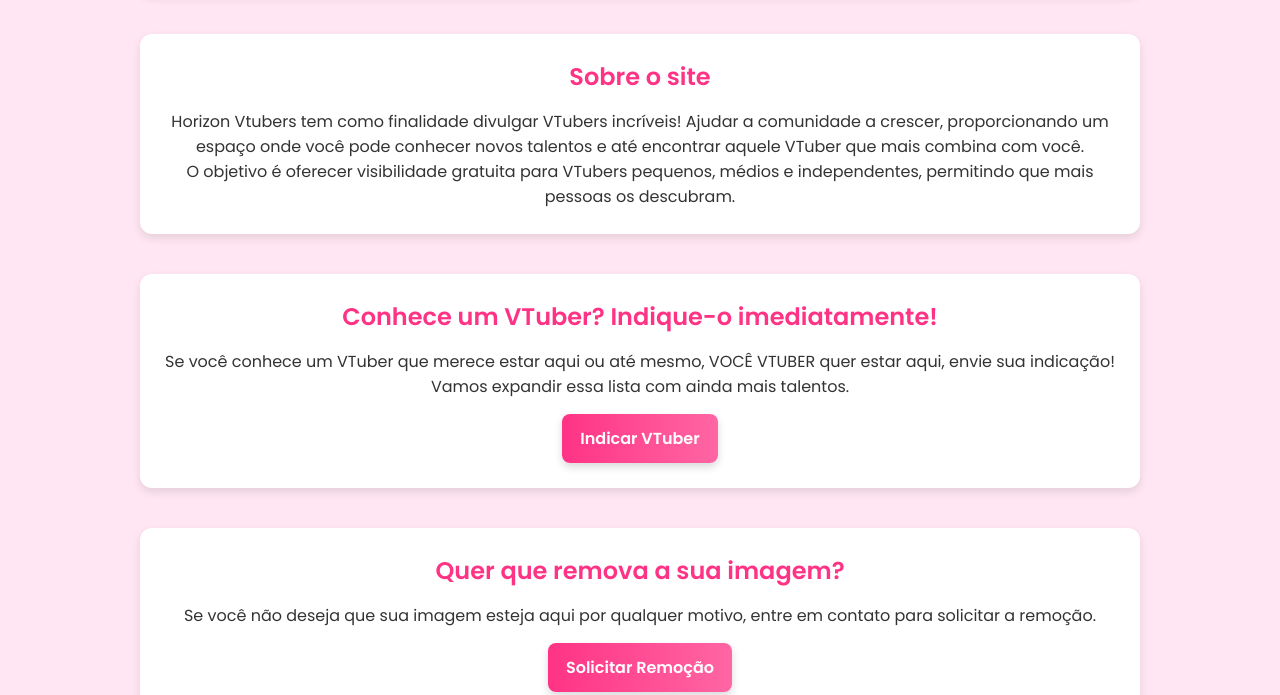
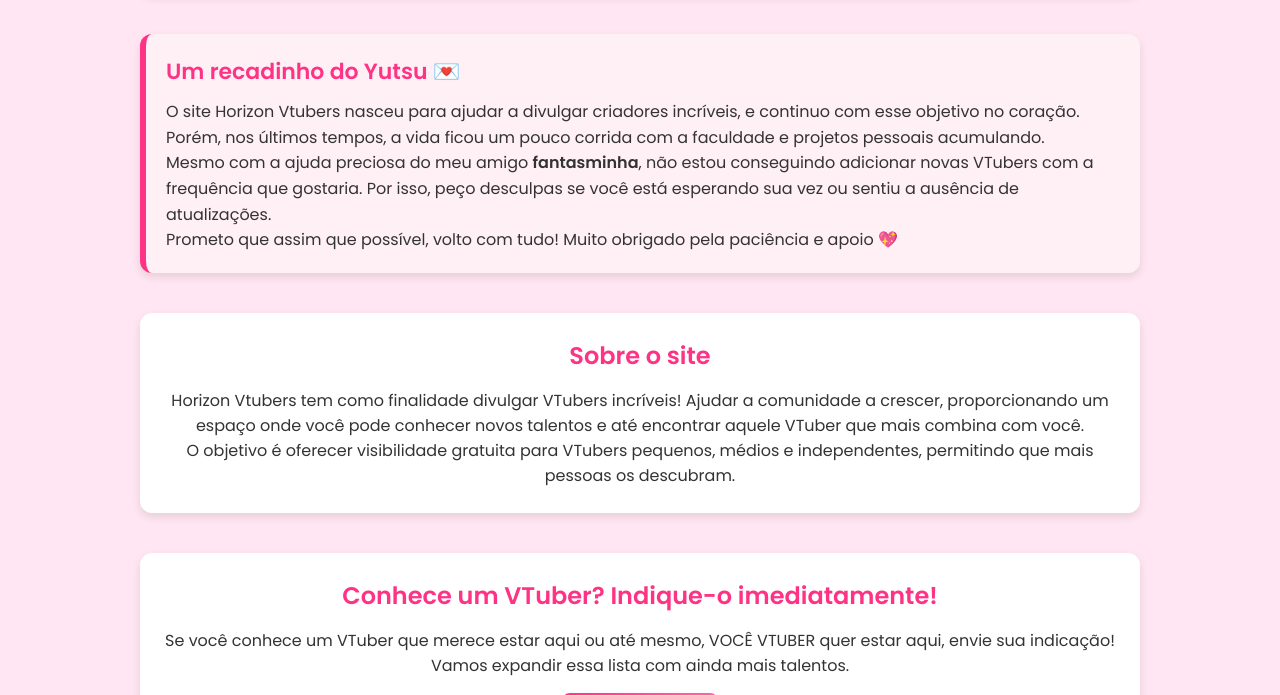
Before and after one commit to Excalibur757/Horizon_Vtubers, a plain HTML site: page index.html in a window 1280 px wide. Shown: the part 405-1100 px from the top of the page. Drawn offline with Linux system fonts and the light colour scheme.

Commit message:
Atualização e Desculpas

```diff
--- a/css/styles.css
+++ b/css/styles.css
@@ -81,6 +81,23 @@
     font-size: 24px;
     color: #ff3385;
     margin-bottom: 15px;
+}
+
+.aviso-desculpa {
+    background-color: #fff0f5;
+    border-left: 6px solid #ff3385;
+    padding: 20px;
+    margin: 40px auto;
+    width: 100%;
+    text-align: left;
+    font-size: 16px;
+    line-height: 1.6;
+    border-radius: 12px;
+}
+.aviso-desculpa h2 {
+    color: #ff3385;
+    font-size: 22px;
+    margin-bottom: 10px;
 }
 
 /* Área de novos VTubers */
--- a/index.html
+++ b/index.html
@@ -20,7 +20,7 @@
         </nav>
     </header>
     <main>
-        <p class="ultima-atualizacao">Última atualização: 10/04/2025</p>
+        <p class="ultima-atualizacao">Última atualização: 23/04/2025</p>
         <!-- Novos VTubers adicionados -->
         <section class="novos-vtubers">
             <h2>Novos VTubers Adicionados!</h2>
@@ -38,6 +38,13 @@
                     <img src="/assets/haru.png" alt="Sayuri">
                 </a>
             </div>
+        </section>
+
+        <section class="aviso-desculpa">
+            <h2>Um recadinho do Yutsu 💌</h2>
+            <p>O site Horizon Vtubers nasceu para ajudar a divulgar criadores incríveis, e continuo com esse objetivo no coração. Porém, nos últimos tempos, a vida ficou um pouco corrida com a faculdade e projetos pessoais acumulando.</p>
+            <p>Mesmo com a ajuda preciosa do meu amigo <strong>fantasminha</strong>, não estou conseguindo adicionar novas VTubers com a frequência que gostaria. Por isso, peço desculpas se você está esperando sua vez ou sentiu a ausência de atualizações.</p>
+            <p>Prometo que assim que possível, volto com tudo! Muito obrigado pela paciência e apoio 💖</p>
         </section>
 
         <!-- Sobre o site -->
```
Also changed, not shown: assets/Jenny.png.
